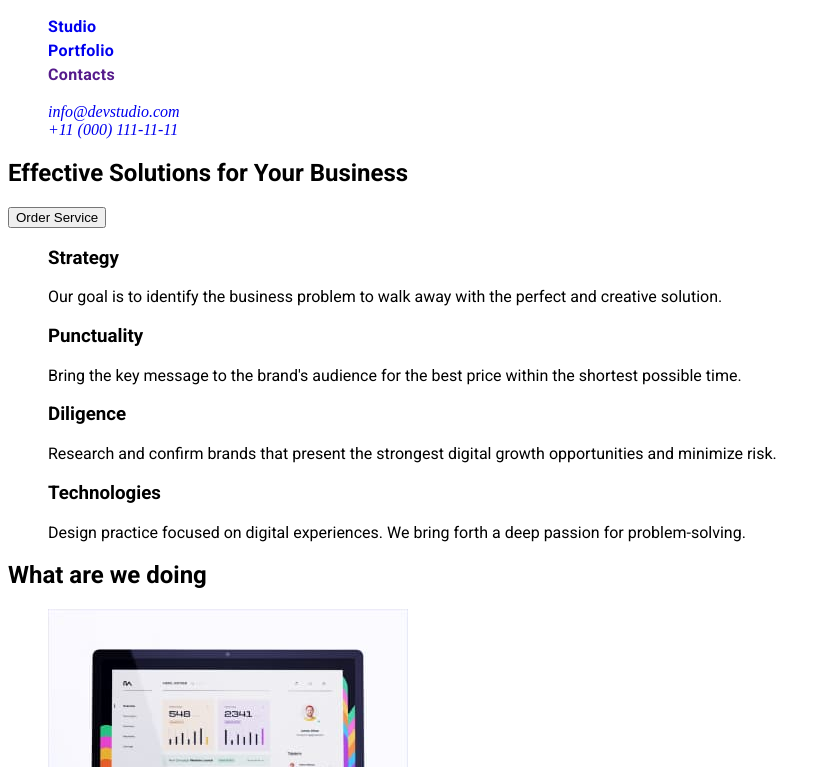
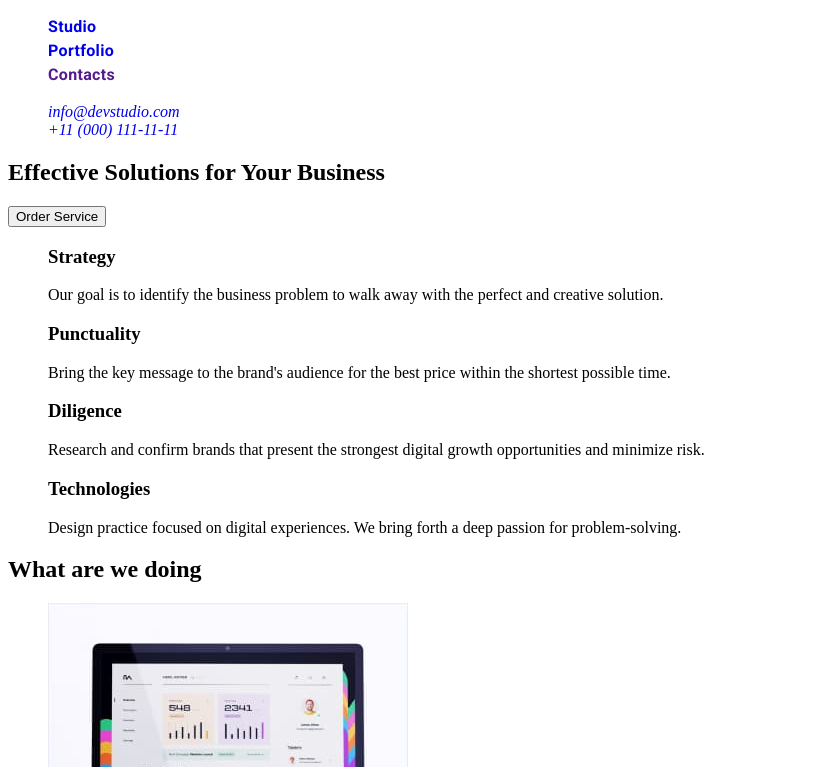
Before and after one commit to MishaWesT/goit-markup-hw-02, a plain HTML site: page index.html in a window 1280 px wide. Shown: the part 33-800 px from the top of the page, without its empty margins (0-827 px from the left). Drawn offline with Linux system fonts and the light colour scheme.

Commit message:
Update styles.css

```diff
--- a/css/styles.css
+++ b/css/styles.css
@@ -1,17 +1,10 @@
 a {
     text-decoration: none;
-}
-
-main {
-        font-family: 'Roboto';
-        font-style: normal;
 }
 
 li {
     list-style-type: none;
 }
-
-
 
 .logoWeb{
         font-family: 'Raleway';
```
